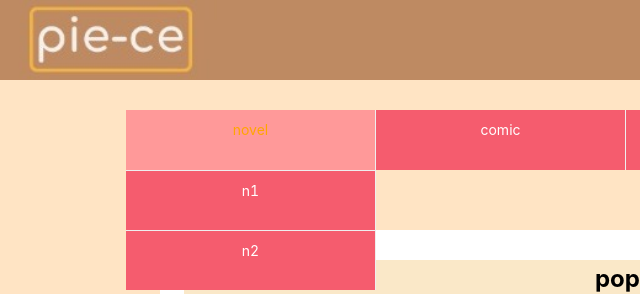
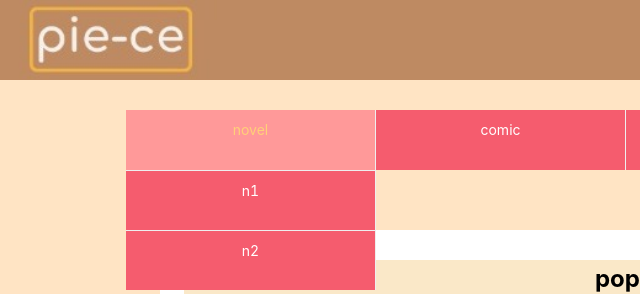
Before and after one commit to Shio0409/pie-ce, a website: page sample/index .html in a window 1280 px wide. In both pictures the pointer is over the link "novel". Shown: the top 294 px of the page, 0-640 px from the left. Drawn offline with Linux system fonts and the light colour scheme.

Commit message:
adjust maintab hover txt color

```diff
--- a/sample/main_page .css
+++ b/sample/main_page .css
@@ -445,7 +445,7 @@ button {
                     box-sizing: border-box;
                 }
                 .nav > li:hover > a {/*layer-1*/
-                    color: orange;
+                    color: rgb(255, 208, 120);
                     background: #ff9999;
                 }
                 .nav > li li:hover > a {/*layer-2*/
```
